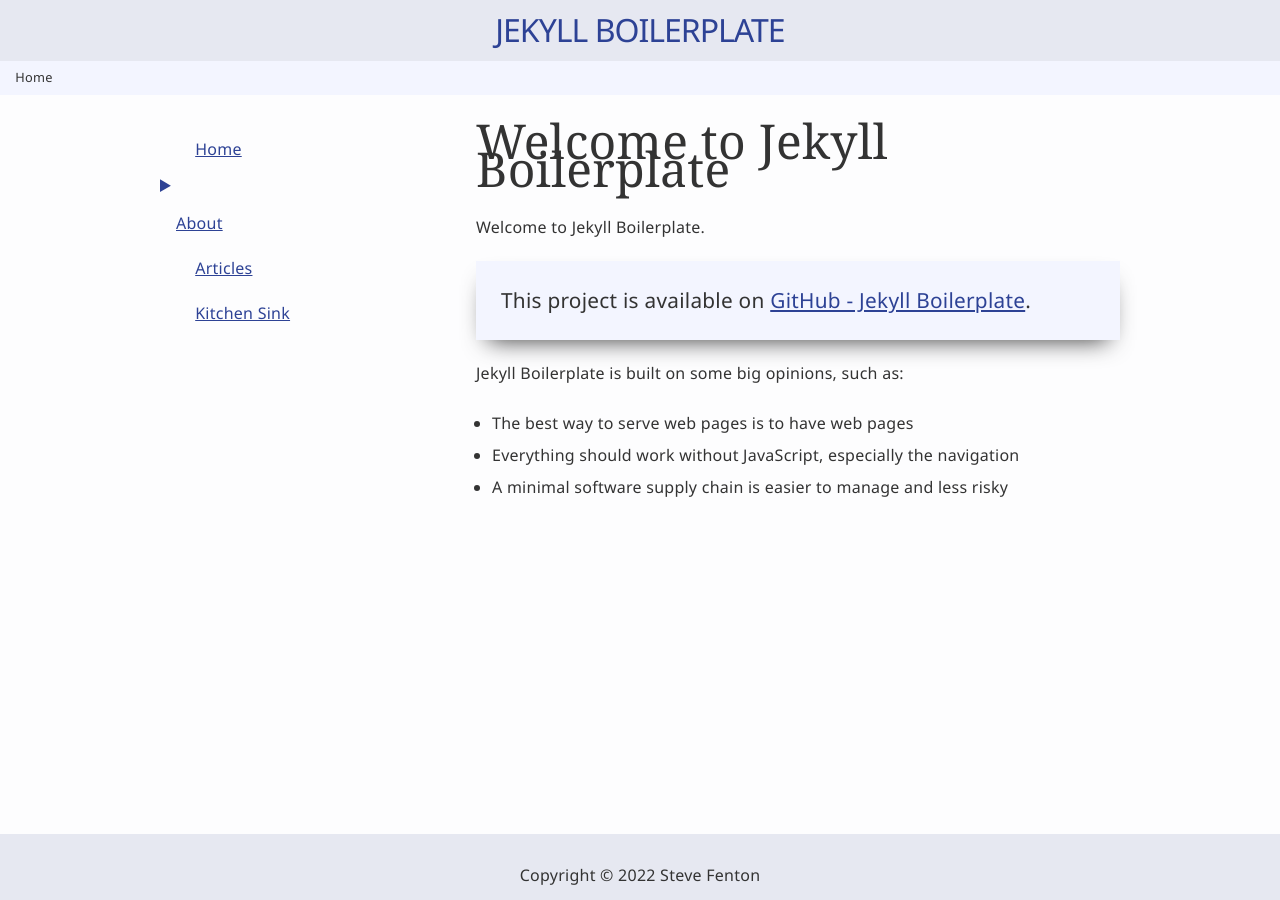
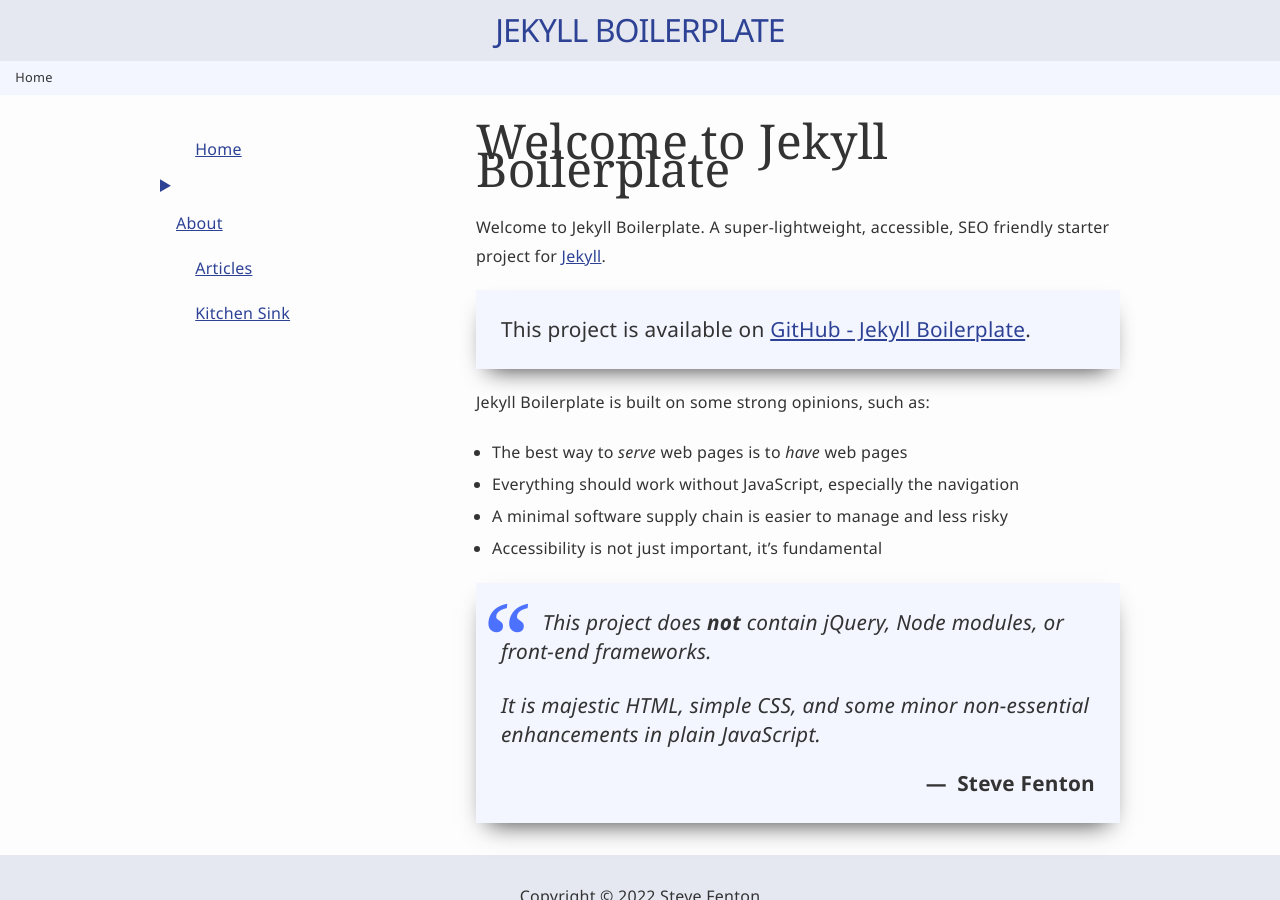
Before and after one commit to Steve-Fenton/jekyll-boilerplate, a Jekyll site: the page built from index.md, in a window 1280 px wide and 900 px high. Built offline with Jekyll 4.4.1, drawn with Linux system fonts in a browser that asks for light colours.

Commit message:
Home page

```diff
--- a/index.md
+++ b/index.md
@@ -10,14 +10,19 @@
 date: 2022-09-07
 ---
 
-Welcome to Jekyll Boilerplate.
+Welcome to Jekyll Boilerplate. A super-lightweight, accessible, SEO friendly starter project for [Jekyll](https://jekyllrb.com/).
 
 :::note
 This project is available on [GitHub - Jekyll Boilerplate](https://github.com/Steve-Fenton/jekyll-boilerplate){:target="_blank"}.
 :::
 
-Jekyll Boilerplate is built on some big opinions, such as:
+Jekyll Boilerplate is built on some strong opinions, such as:
 
-- The best way to serve web pages is to have web pages
+- The best way to *serve* web pages is to *have* web pages
 - Everything should work without JavaScript, especially the navigation
 - A minimal software supply chain is easier to manage and less risky
+- Accessibility is not just important, it's fundamental
+
+> This project does **not** contain jQuery, Node modules, or front-end frameworks.
+>
+> It is majestic HTML, simple CSS, and some minor non-essential enhancements in plain JavaScript. <cite>Steve Fenton</cite>
```
